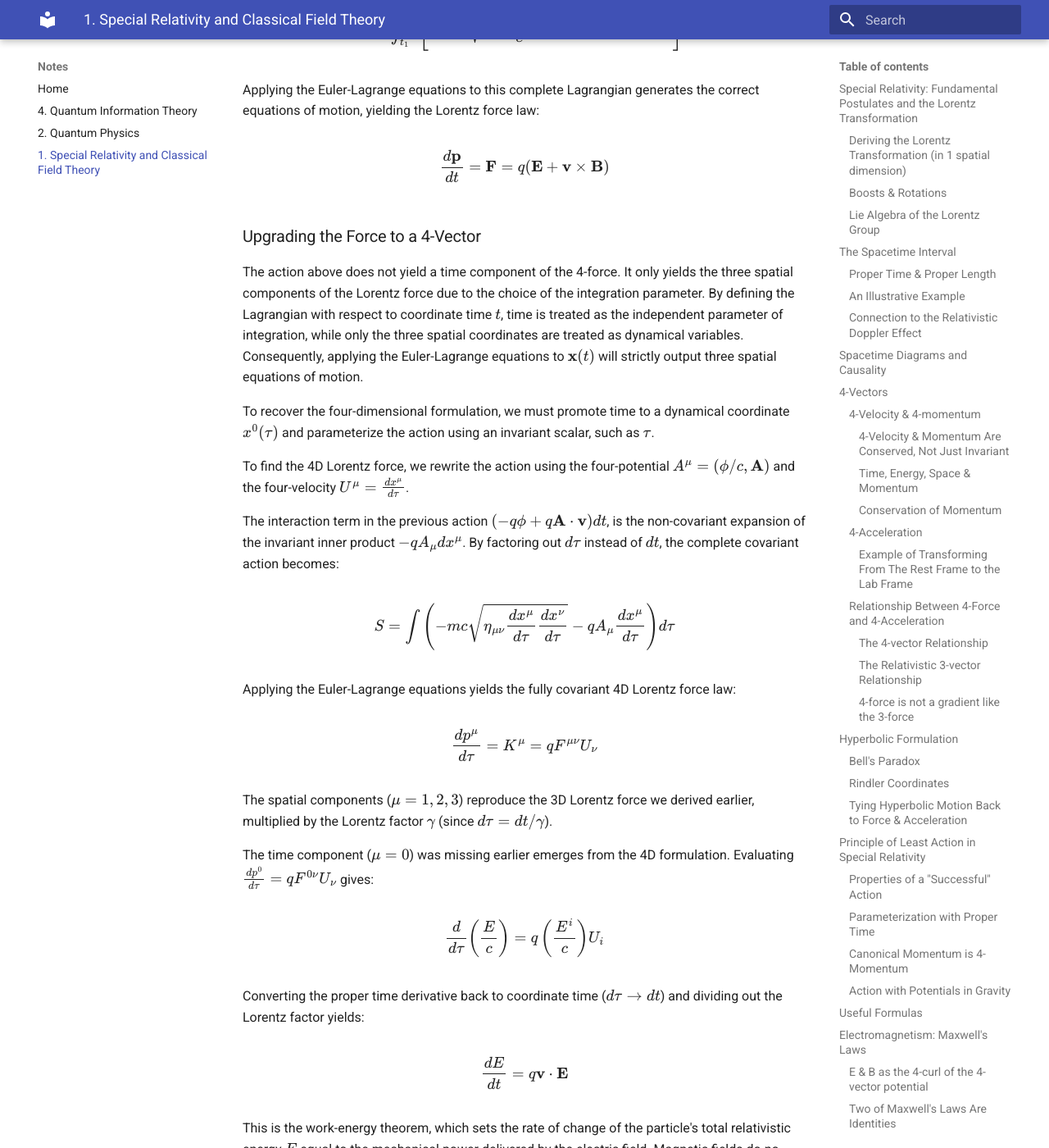
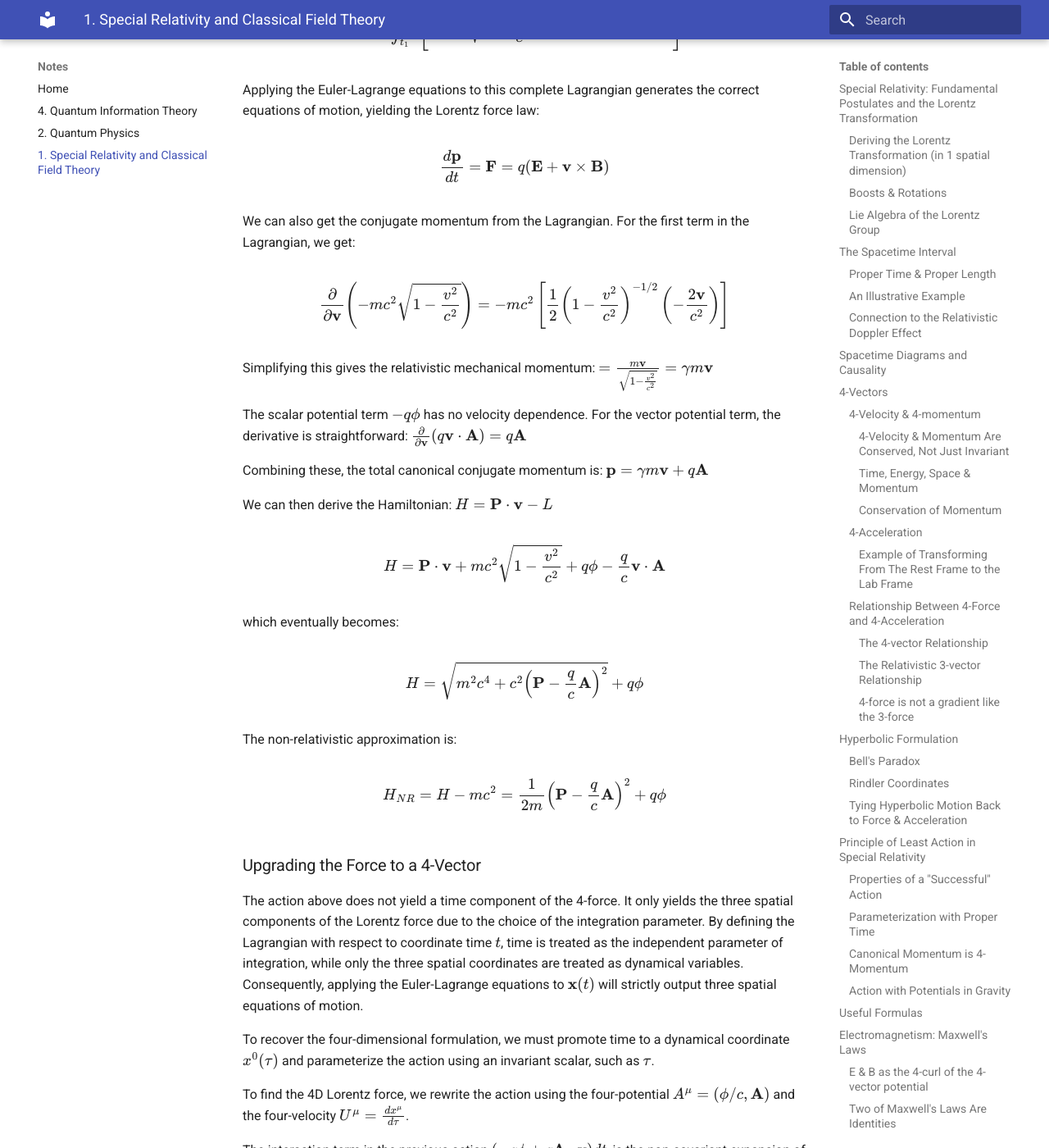
Before and after one commit to regstuff/notes, an MkDocs documentation site: the page built from docs/special_relativity_classical_field_theory.md, in a window 1280 px wide and 1400 px high, scrolled down 54424 px. Shown: the whole window at 82% size. Built offline with MkDocs 1.6.1 and Material for MkDocs 9.7.7, drawn with Linux system fonts in a browser that asks for light colours.

Commit message:
Update special_relativity_classical_field_theory.md

```diff
--- a/docs/special_relativity_classical_field_theory.md
+++ b/docs/special_relativity_classical_field_theory.md
@@ -1269,6 +1269,28 @@ Applying the Euler-Lagrange equations to this complete Lagrangian generates the
 
 $$\frac{d\mathbf{p}}{dt} = \mathbf{F} = q(\mathbf{E} + \mathbf{v} \times \mathbf{B})$$
 
+We can also get the conjugate momentum from the Lagrangian. For the first term in the Lagrangian, we get:
+
+$$\frac{\partial}{\partial \mathbf{v}} \left( -mc^2 \sqrt{1 - \frac{v^2}{c^2}} \right) = -mc^2 \left[ \frac{1}{2} \left( 1 - \frac{v^2}{c^2} \right)^{-1/2} \left( -\frac{2\mathbf{v}}{c^2} \right) \right]$$
+
+Simplifying this gives the relativistic mechanical momentum: $= \frac{m\mathbf{v}}{\sqrt{1 - \frac{v^2}{c^2}}} = \gamma m\mathbf{v}$
+
+The scalar potential term $-q\phi$ has no velocity dependence. For the vector potential term, the derivative is straightforward: $\frac{\partial}{\partial \mathbf{v}} (q\mathbf{v} \cdot \mathbf{A}) = q\mathbf{A}$
+
+Combining these, the total canonical conjugate momentum is: $\mathbf{p} = \gamma m\mathbf{v} + q\mathbf{A}$
+
+We can then derive the Hamiltonian: $H = \mathbf{P} \cdot \mathbf{v} - L$
+
+$$H = \mathbf{P} \cdot \mathbf{v} + mc^2 \sqrt{1 - \frac{v^2}{c^2}} + q\phi - \frac{q}{c}\mathbf{v} \cdot \mathbf{A}$$
+
+which eventually becomes:
+
+$$H = \sqrt{m^2 c^4 + c^2 \left( \mathbf{P} - \frac{q}{c}\mathbf{A} \right)^2} + q\phi$$
+
+The non-relativistic approximation is:
+
+$$H_{NR} = H - mc^2 = \frac{1}{2m} \left( \mathbf{P} - \frac{q}{c}\mathbf{A} \right)^2 + q\phi$$
+
 ### Upgrading the Force to a 4-Vector
 The action above does not yield a time component of the 4-force. It only yields the three spatial components of the Lorentz force due to the choice of the integration parameter. By defining the Lagrangian with respect to coordinate time $t$, time is treated as the independent parameter of integration, while only the three spatial coordinates are treated as dynamical variables. Consequently, applying the Euler-Lagrange equations to $\mathbf{x}(t)$ will strictly output three spatial equations of motion.
 
```
